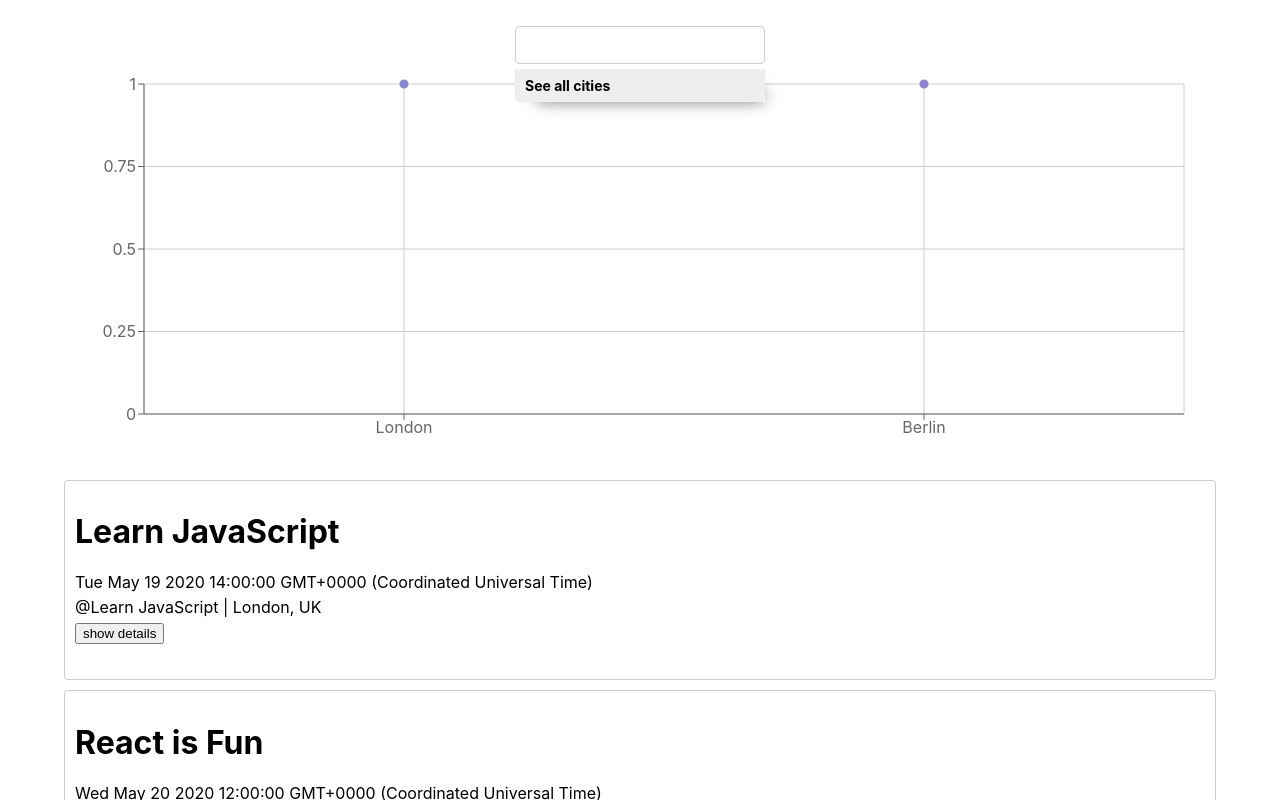
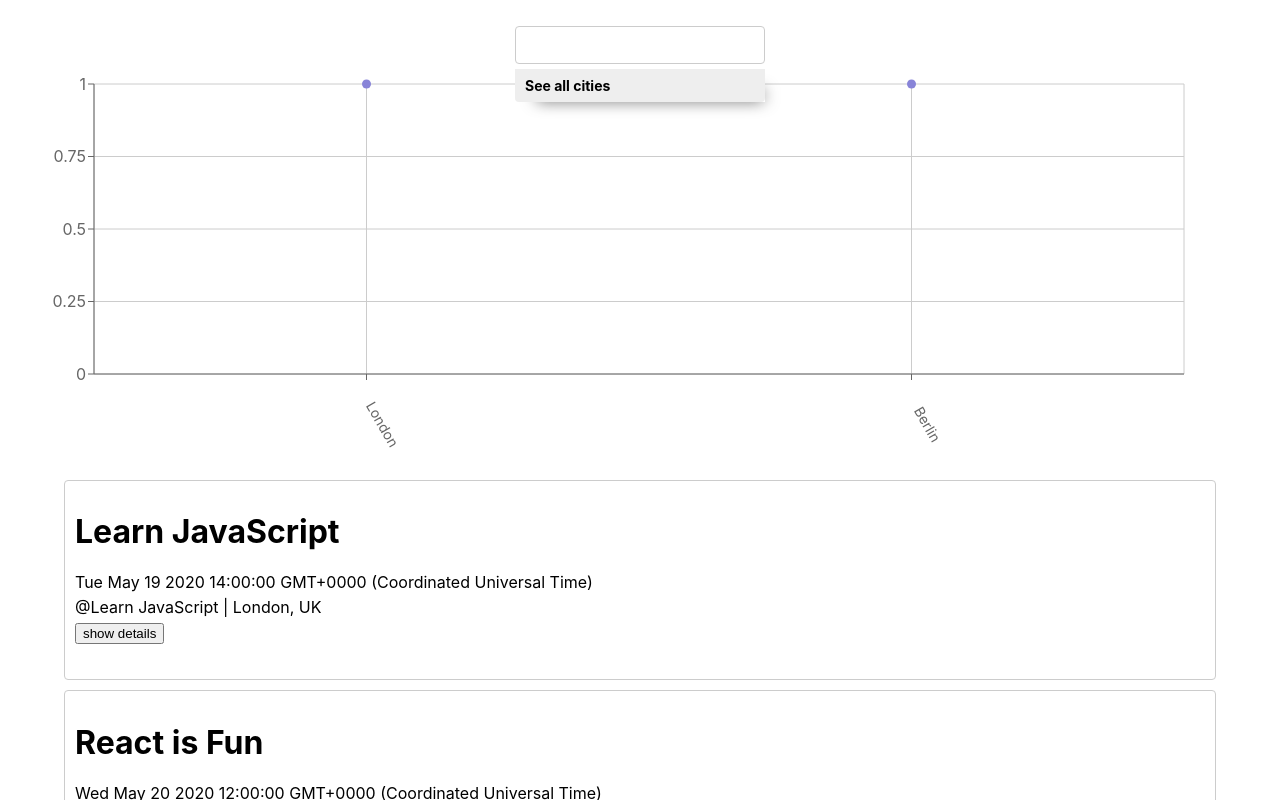
Before and after one commit to WorldAdrastea/meetv2, a React (Create React App) app: page / in a window 1280 px wide. Shown: the top 800 px of the page. Built offline with nearby package versions, Linux system fonts and the light colour scheme; what atatus-spa would draw is missing.

Commit message:
4.10.2
Updated CityEventsChart.js and setupTests.js

```diff
--- a/src/CityEventsChart.js
+++ b/src/CityEventsChart.js
@@ -13,7 +13,7 @@
     const getData = () => {
         const data = locations.map((location) => {
         const count = events.filter((event) => event.location === location).length
-            const city = location.split(', ')[0]
+            const city = location.split((/, | - /))[0]
             return { city, count };
         })
         return data;
@@ -25,12 +25,12 @@
                 margin={{
                 top: 20,
                 right: 20,
-                bottom: 20,
-                left: 20,
+                bottom: 60,
+                left: -30,
                 }}
             >
                 <CartesianGrid />
-                <XAxis type="category" dataKey="city" name="City"/>
+                <XAxis type="category" dataKey="city" name="City" angle={60} interval={0} tick={{ dx: 20, dy: 40, fontSize: 14 }}/>
                 <YAxis type="number" dataKey="count" name="Number of events"/>
                 <Tooltip cursor={{ strokeDasharray: '3 3' }} />
                 <Scatter name="A school" data={data} fill="#8884d8" />
```
Also changed, not shown: src/setupTests.js (+17 -0 lines).
